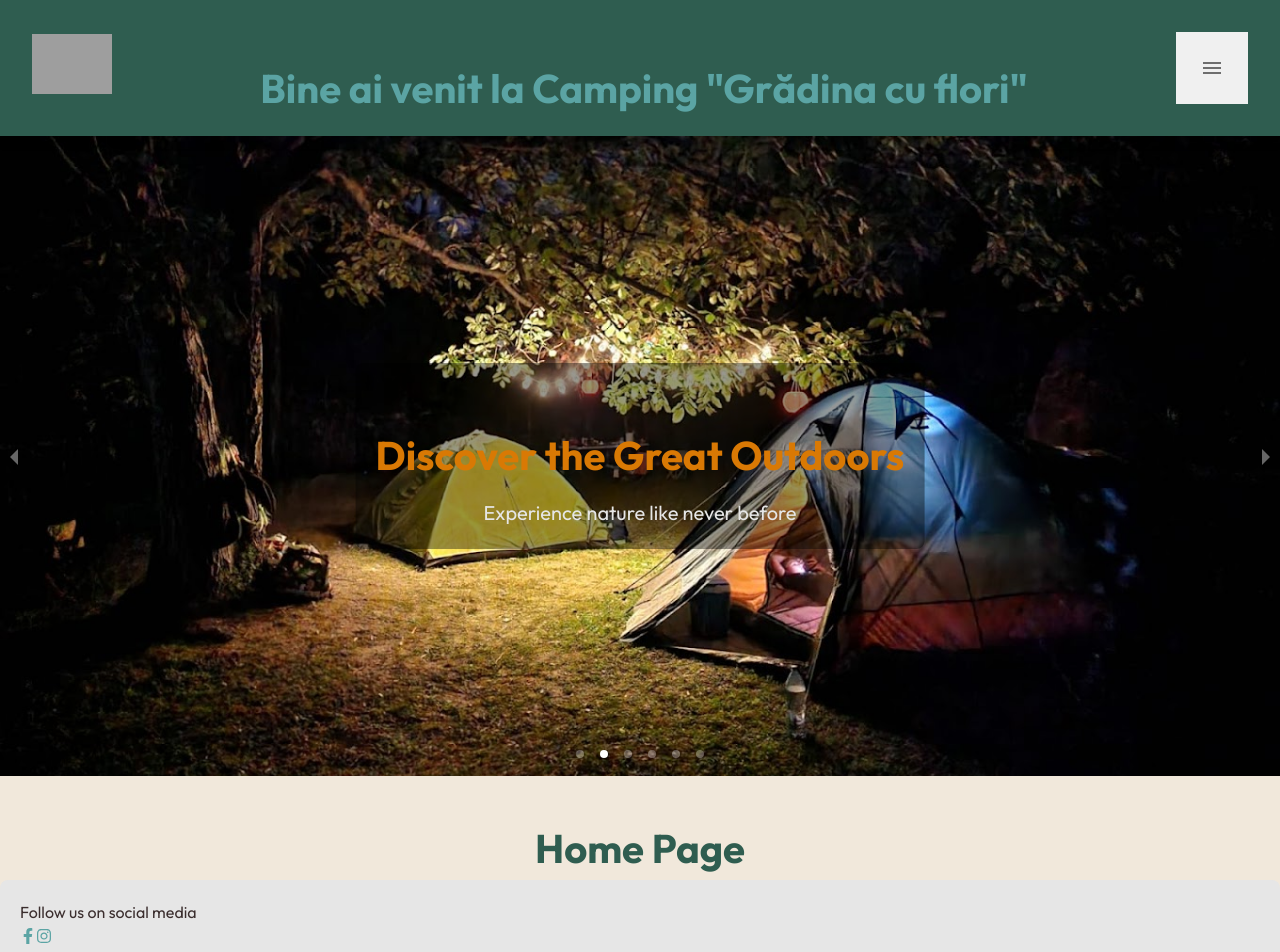
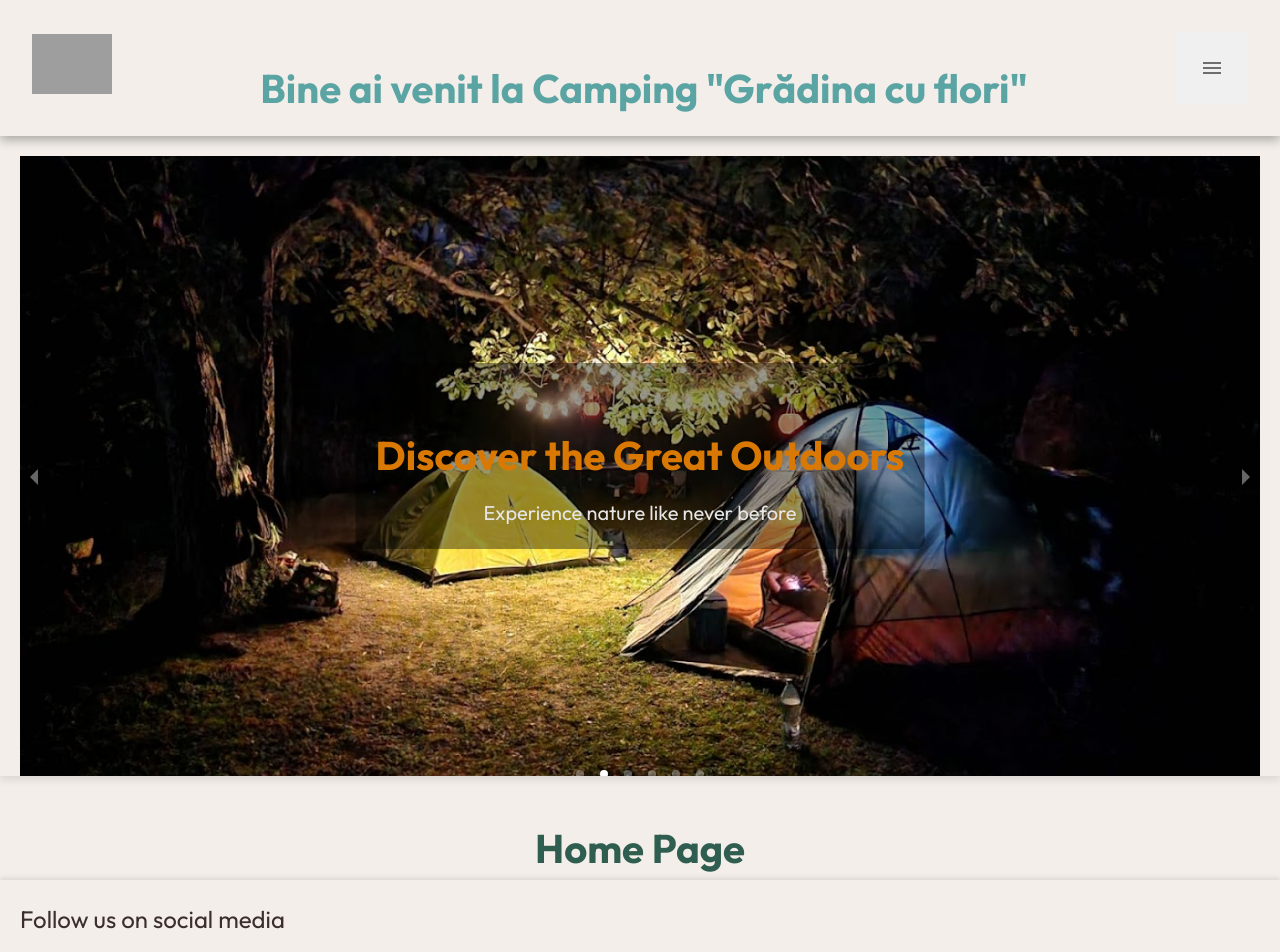
Before and after one commit to CristinaAI22/Camping-React, a React (Create React App) app: page / in a window 1280 px wide. Shown: the top 952 px of the page. Built offline with nearby package versions, Linux system fonts and the light colour scheme; grey boxes are pictures that could not be loaded.

Commit message:
add map to contact, style footer and carusel

```diff
--- a/src/App.css
+++ b/src/App.css
@@ -2,7 +2,7 @@
 :root {
   --primary-color: #2f5d50;
   --secondary-color: #5ba4a4;
-  --background-color: #f1e8db;
+  --background-color: #f3eee9;
   --text-color: #3b2e2e;
   --accent-color: #d97904;
   --light-gray: #e6e6e6;
--- /dev/null
+++ b/src/components/Footer/Footer.css
@@ -0,0 +1,24 @@
+.footer-container {
+  background-color: var(--background-color);
+  padding: 20px;
+  text-align: start;
+  box-shadow: 0 -2px 5px rgba(0, 0, 0, 0.1);
+}
+
+.footer-text {
+  margin: 0 0 10px;
+  font-size: var(--font-size-h3);
+  color: var(--text-color);
+}
+
+.social-icons {
+  display: flex;
+  justify-content: flex-start;
+  gap: 15px;
+  padding: 10px;
+}
+
+.icon {
+  font-size: 30px;
+  transition: color 0.3s ease;
+}
--- a/src/components/Footer/Footer.jsx
+++ b/src/components/Footer/Footer.jsx
@@ -1,13 +1,14 @@
 import React from "react";
 import { FaFacebookF, FaInstagram } from "react-icons/fa";
+import "./Footer.css";
 
 export const Footer = () => {
   return (
-    <footer className="footer bg-light-gray">
+    <footer className="footer-container">
       <p className="footer-text">Follow us on social media</p>
       <div className="social-icons">
         <a
-          href="https://facebook.com"
+          href="https://www.facebook.com/profile.php?id=100083178489940"
           target="_blank"
           rel="noopener noreferrer"
           aria-label="Facebook"
@@ -15,7 +16,7 @@ export const Footer = () => {
           <FaFacebookF className="icon" />
         </a>
         <a
-          href="https://instagram.com"
+          href="https://www.instagram.com/camping.gradina.cu.flori/"
           target="_blank"
           rel="noopener noreferrer"
           aria-label="Instagram"
--- a/src/components/Header/Header.module.css
+++ b/src/components/Header/Header.module.css
@@ -1,7 +1,7 @@
 /* Header.module.css */
 
 .header {
-  background-color: var(--primary-color);
+  background-color: var(--background-color);
   color: #ffffff;
   display: flex;
   align-items: center;
--- a/src/components/Hero/Hero.css
+++ b/src/components/Hero/Hero.css
@@ -1,4 +1,3 @@
-
 @import "~react-responsive-carousel/lib/styles/carousel.min.css";
 
 .hero-section {
@@ -7,6 +6,8 @@
   max-width: 100%;
   overflow: hidden;
   background-color: var(--background-color);
+  padding: 20px;
+  box-shadow: 0 4px 8px rgba(0, 0, 0, 0.1); /* Optional shadow for depth */
 }
 
 /* Carousel Image Styling */
--- /dev/null
+++ b/src/components/Map/Map.css
@@ -0,0 +1,16 @@
+.map-container {
+  width: 50%; /* Set width to 50% */
+  height: 400px; /* Set fixed height */
+  border: 2px solid #ccc; /* Nice border */
+  border-radius: 8px; /* Rounded corners */
+  padding: 10px; /* Padding inside the container */
+  box-shadow: 0 4px 8px rgba(0, 0, 0, 0.1); /* Optional shadow for depth */
+  margin: 20px auto; /* Center the container */
+  background-color: #fff; /* Background color for the container */
+}
+
+.map-container iframe {
+  width: 100%; /* Make iframe take full width */
+  height: 100%; /* Make iframe take full height */
+  border: none; /* Remove border from iframe */
+}
--- /dev/null
+++ b/src/components/Map/Map.jsx
@@ -0,0 +1,13 @@
+import React from "react";
+import "./Map.css";
+
+export const Map = () => {
+  const mapSrc =
+    "https://www.google.com/maps/embed?pb=!1m18!1m12!1m3!1d2804.1997768913916!2d24.217700676135248!3d45.34477937107215!2m3!1f0!2f0!3f0!3m2!1i1024!2i768!4f13.1!3m3!1m2!1s0x474d1b5df6327c1b%3A0x5ee3c0bb80e202e6!2zQ2FtcGluZyDigJ1HcsSDZGluYSBjdSBmbG9yaeKAnQ!5e0!3m2!1sen!2sro!4v1731063904609!5m2!1sen!2sro";
+  return (
+    <div className="map-container">
+      <iframe title="Map" src={mapSrc} allowFullScreen loading="lazy"></iframe>
+    </div>
+  );
+};
+export default Map;
--- a/src/pages/contact.jsx
+++ b/src/pages/contact.jsx
@@ -1,9 +1,10 @@
 import React from "react";
+import Map from "../components/Map/Map";
 
 const Contact = () => {
   return (
     <>
-      <h2>Contact</h2>
+      <Map />
     </>
   );
 };
```
